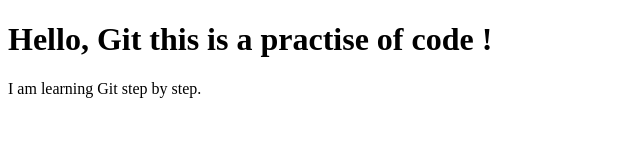
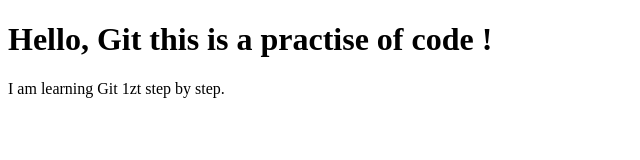
Before and after one commit to devu006/GitHub-Practice, a plain HTML site: page index.html in a window 1280 px wide. Shown: the full height of the page, 0-640 px from the left. Drawn offline with Linux system fonts and the light colour scheme.

```diff
--- a/index.html
+++ b/index.html
@@ -7,6 +7,6 @@
 <body>
     <h1>Hello, Git this is a practise of code
 !</h1>
-    <p>I am learning Git step by step.</p>
+    <p>I am learning Git 1zt step by step.</p>
 </body>
 </html>
```
